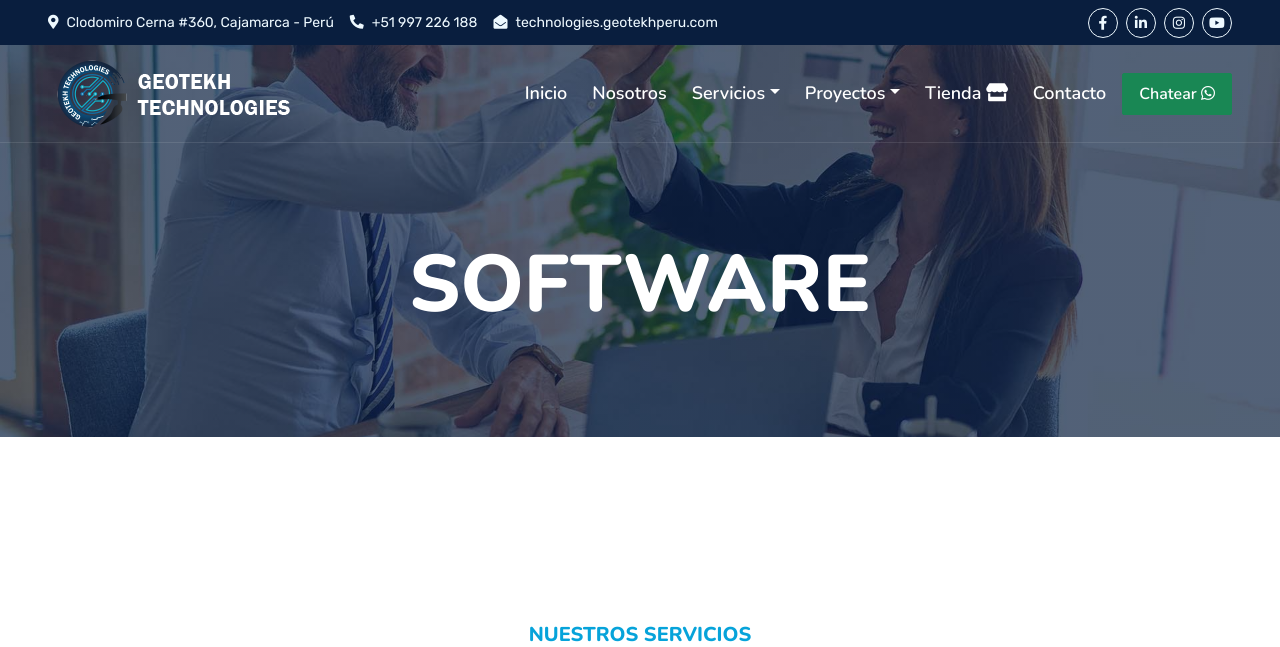
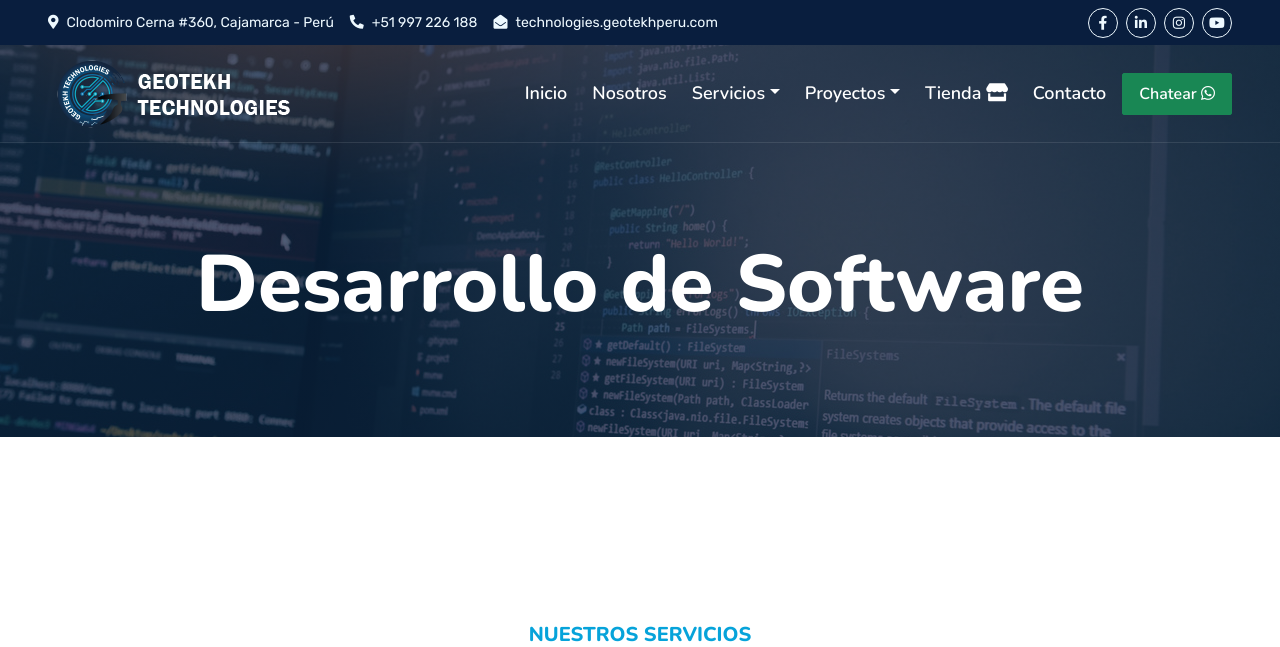
Before and after one commit to ivanrv23/technologies, a PHP site: page /serv-desarrollo-software in a window 1280 px wide. Shown: the top 647 px of the page. Run offline with PHP 8.4, Linux system fonts and the light colour scheme; some libraries are stand-ins or nearby versions.

Commit message:
actualizacion

```diff
--- a/vistas/css/style.css
+++ b/vistas/css/style.css
@@ -501,6 +501,10 @@ h6,
     background: linear-gradient(rgba(9, 30, 62, .7), rgba(9, 30, 62, .7)), url(../img/servicios/img-paginaweb.jpg) center center no-repeat;
     background-size: cover;
 }
+.bg-header-desarrollo-software {
+    background: linear-gradient(rgba(9, 30, 62, .7), rgba(9, 30, 62, .7)), url(../img/servicios/img-desarrollo-software.jpg) center center no-repeat;
+    background-size: cover;
+}
 .bg-header-sistemas-web {
     background: linear-gradient(rgba(9, 30, 62, .7), rgba(9, 30, 62, .7)), url(../img/servicios/img-sistemas-web.jpg) center center no-repeat;
     background-size: cover;
--- a/vistas/modulos/serv-desarrollo-software.php
+++ b/vistas/modulos/serv-desarrollo-software.php
@@ -1,7 +1,7 @@
-<div class="container-fluid bg-primary py-5 bg-header" style="margin-bottom: 90px;">
+<div class="container-fluid bg-primary py-5 bg-header-desarrollo-software" style="margin-bottom: 90px;">
             <div class="row py-5">
                 <div class="col-12 pt-lg-5 mt-lg-5 text-center">
-                    <h1 class="display-1 text-white animated zoomIn">SOFTWARE</h1>
+                    <h1 class="display-1 text-white animated zoomIn">Desarrollo de Software</h1>
                 </div>
             </div>
         </div>
```
Also changed, not shown: vistas/img/servicios/img-desarrollo-software.jpg (added).
